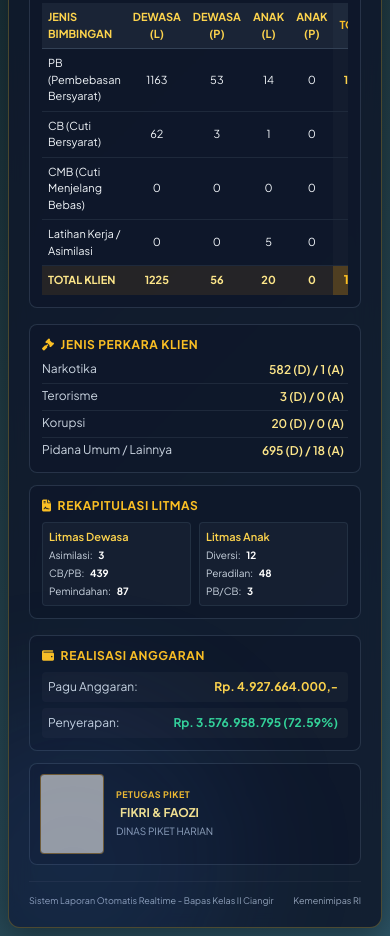
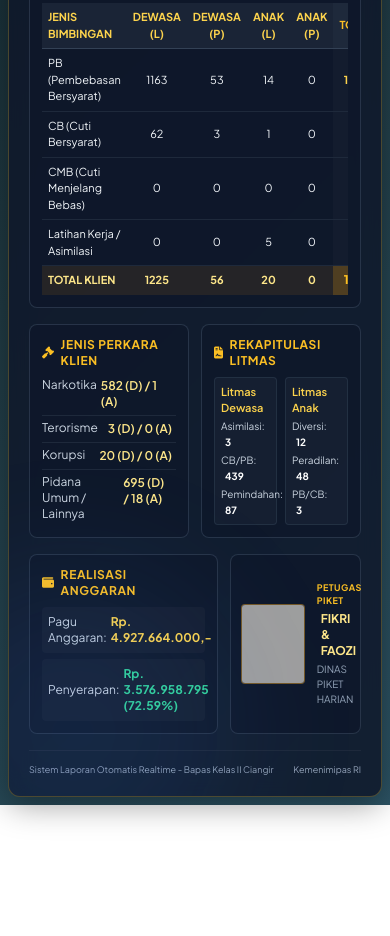
Before and after one commit to BapasCiangir/LaporanHarianInfografis, a plain HTML site: page index.html in a window 390 px wide. Shown: the part 574-1510 px from the top of the page. After the commit the page ends 1379 px from the top, so only its background shows below. Drawn offline with nearby package versions, Linux system fonts and the light colour scheme; grey boxes are pictures that could not be loaded.

Commit message:
Update comments and grid layout in index.html

```diff
--- a/index.html
+++ b/index.html
@@ -83,7 +83,7 @@
                 <i class="fa-solid fa-key"></i> Login Admin
             </button>
 
-            <!-- Admin Panel Tools (Hidden Default) -->
+            <!-- Admin Panel Tools -->
             <div id="adminPanel" class="hidden flex items-center gap-2">
                 <button onclick="document.getElementById('imageInput').click()" class="bg-slate-700 hover:bg-slate-600 text-white px-3 py-1.5 rounded-lg text-xs font-semibold flex items-center gap-1.5 transition border border-slate-500">
                     <i class="fa-solid fa-image"></i> Ganti Foto
@@ -156,7 +156,7 @@
                 </div>
             </div>
 
-            <!-- Main Content Layout (Vertical Stack for Portrait A4) -->
+            <!-- Main Content Layout (Menyamping / Grid System) -->
             <div class="space-y-4">
 
                 <!-- Section Data Klien -->
@@ -222,8 +222,8 @@
                     </div>
                 </div>
 
-                <!-- Grid 2 Kolom untuk Litmas & Jenis Perkara -->
-                <div class="grid grid-cols-1 md:grid-cols-2 gap-3">
+                <!-- Grid 2 Kolom Menyamping: Jenis Perkara & Litmas -->
+                <div class="grid grid-cols-2 gap-3">
                     <!-- Jenis Perkara -->
                     <div class="bg-slate-900/70 p-3 rounded-lg border border-slate-700/70">
                         <h3 class="text-xs font-bold text-amber-400 uppercase tracking-wider mb-2 flex items-center gap-1.5">
@@ -275,11 +275,11 @@
                     </div>
                 </div>
 
-                <!-- Row Anggaran & Petugas Piket side-by-side -->
-                <div class="grid grid-cols-1 md:grid-cols-12 gap-3">
+                <!-- Grid 2 Kolom Menyamping: Realisasi Anggaran & Petugas Piket -->
+                <div class="grid grid-cols-12 gap-3">
 
                     <!-- Left: Anggaran (7 Cols) -->
-                    <div class="md:col-span-7 bg-slate-900/70 p-3 rounded-lg border border-slate-700/70 flex flex-col justify-between">
+                    <div class="col-span-7 bg-slate-900/70 p-3 rounded-lg border border-slate-700/70 flex flex-col justify-between">
                         <h3 class="text-xs font-bold text-amber-400 uppercase tracking-wider mb-2 flex items-center gap-1.5">
                             <i class="fa-solid fa-wallet"></i> Realisasi Anggaran
                         </h3>
@@ -296,7 +296,7 @@
                     </div>
 
                     <!-- Right: Petugas Piket (5 Cols) -->
-                    <div class="md:col-span-5 bg-slate-900/70 p-2.5 rounded-lg border border-slate-700/70 flex items-center gap-3">
+                    <div class="col-span-5 bg-slate-900/70 p-2.5 rounded-lg border border-slate-700/70 flex items-center gap-3">
                         <div class="w-16 h-20 bg-slate-800 rounded border border-amber-500/40 overflow-hidden flex-shrink-0">
                             <img id="previewFoto" src="https://images.unsplash.com/photo-1534528741775-53994a69daeb?auto=format&fit=crop&w=400&q=80" alt="Foto Petugas Piket" class="w-full h-full object-cover">
                         </div>
```
